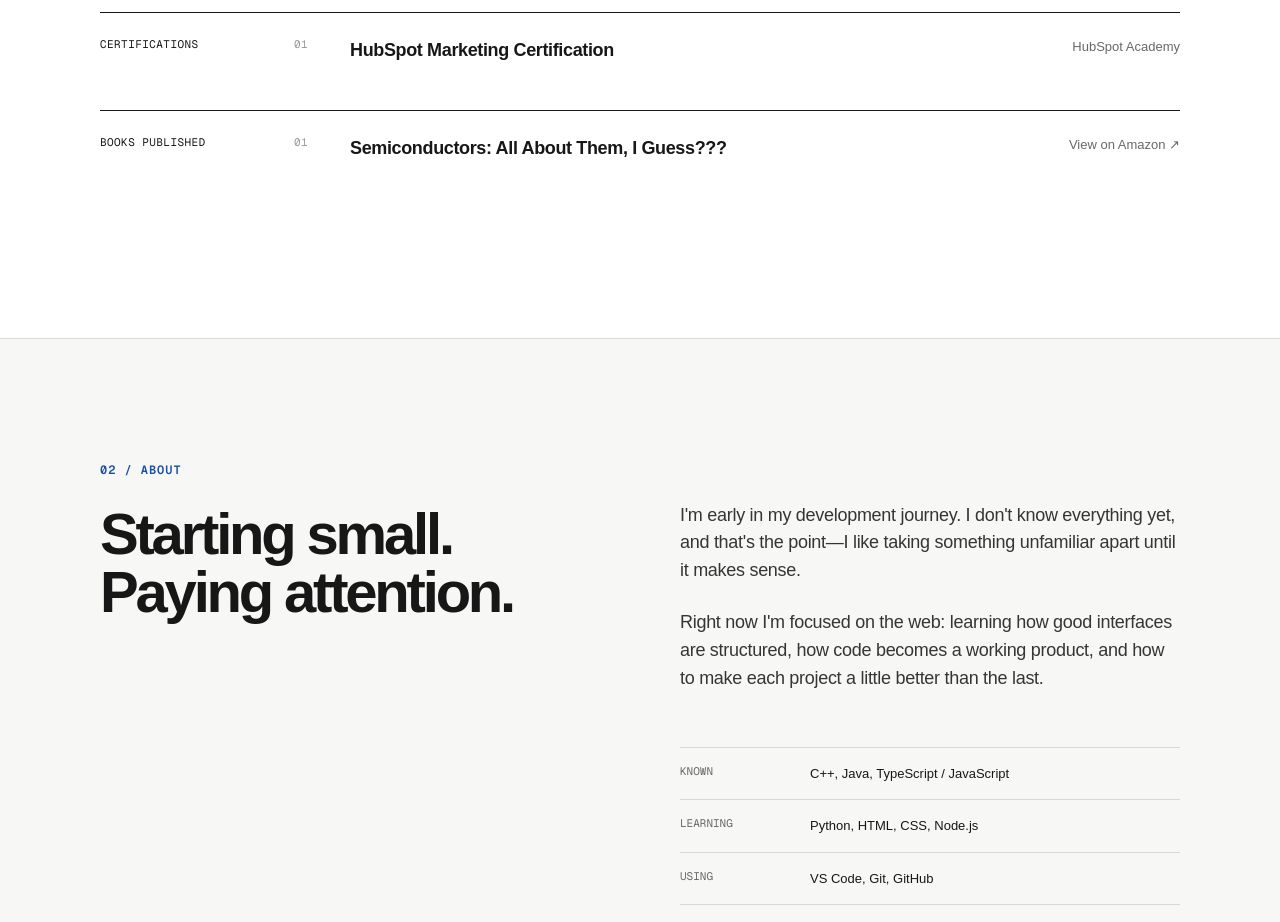
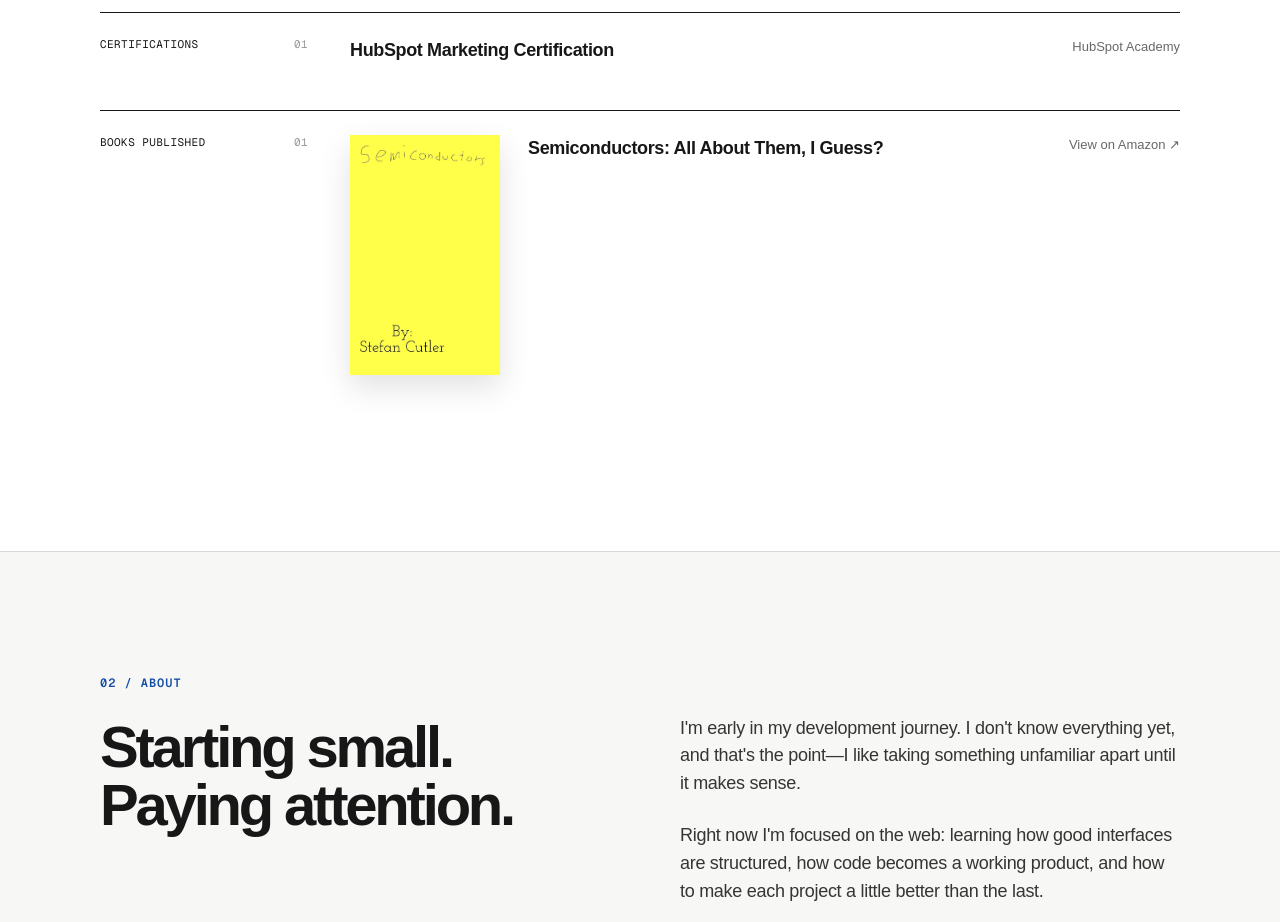
Before and after one commit to WHYDOESTHISWORLDEXIST/stefan-portfolio, a Next.js app: page / in a window 1280 px wide. Shown: the part 1820-2742 px from the top of the page. Built offline with nearby package versions, Linux system fonts and the light colour scheme.

Commit message:
Add published book cover

```diff
--- a/app/globals.css
+++ b/app/globals.css
@@ -21,8 +21,8 @@ a { color:inherit; text-decoration:none; }
 .heroMeta a { color:var(--ink); border-bottom:1px solid var(--ink); padding-bottom:3px; }
 .work { padding:112px 0 130px; border-top:1px solid var(--line); }.sectionHead { display:grid; grid-template-columns:180px 1fr; margin-bottom:64px; }.sectionHead h2 { margin:0; font-size:clamp(38px,5vw,58px); line-height:1; letter-spacing:-.055em; font-weight:600; }
 .projectList { border-top:1px solid var(--ink); }.project { display:grid; grid-template-columns:70px 1fr 240px; gap:38px; padding:34px 0 38px; border-bottom:1px solid var(--line); }.projectNumber { padding-top:6px; color:var(--muted); font:12px var(--font-geist-mono),monospace; }.project h3 { margin:0 0 10px; font-size:25px; letter-spacing:-.035em; font-weight:600; }.project p { max-width:520px; margin:0; color:var(--muted); font-size:15px; line-height:1.55; }.projectMeta { display:flex; justify-content:space-between; gap:16px; padding-top:6px; color:var(--muted); font:11px/1.4 var(--font-geist-mono),monospace; text-transform:uppercase; letter-spacing:.04em; }
-.record { padding:0 0 130px; }.recordBlock { scroll-margin-top:72px; display:grid; grid-template-columns:250px 1fr; border-top:1px solid var(--ink); padding:24px 0 46px; }.recordTitle { display:flex; justify-content:space-between; padding-right:42px; }.recordTitle p,.recordTitle span { margin:0; font:11px var(--font-geist-mono),monospace; text-transform:uppercase; letter-spacing:.04em; }.recordTitle span { color:#999; }.recordEntry { display:flex; justify-content:space-between; gap:24px; }.recordEntry strong { font-size:18px; letter-spacing:-.02em; }.recordEntry span,.emptyEntry { color:var(--muted); font-size:13px; line-height:1.5; }.emptyEntry { font-style:italic; }.recordLink:hover strong { color:var(--accent); }.recordLink span { white-space:nowrap; }
+.record { padding:0 0 130px; }.recordBlock { scroll-margin-top:72px; display:grid; grid-template-columns:250px 1fr; border-top:1px solid var(--ink); padding:24px 0 46px; }.recordTitle { display:flex; justify-content:space-between; padding-right:42px; }.recordTitle p,.recordTitle span { margin:0; font:11px var(--font-geist-mono),monospace; text-transform:uppercase; letter-spacing:.04em; }.recordTitle span { color:#999; }.recordEntry { display:flex; justify-content:space-between; gap:24px; }.recordEntry strong { font-size:18px; letter-spacing:-.02em; }.recordEntry span,.emptyEntry { color:var(--muted); font-size:13px; line-height:1.5; }.emptyEntry { font-style:italic; }.recordLink:hover strong { color:var(--accent); }.recordLink span { white-space:nowrap; }.bookEntry { justify-content:flex-start; align-items:flex-start; gap:28px; }.bookEntry img { width:150px; height:auto; display:block; box-shadow:0 12px 30px rgba(0,0,0,.12); }.bookDetails { display:flex; min-height:240px; flex:1; justify-content:space-between; gap:24px; align-items:flex-start; }.bookDetails strong { color:var(--ink); max-width:420px; }.bookDetails>span { white-space:nowrap; }
 .about { background:var(--paper); border-block:1px solid var(--line); padding:124px 0; }.aboutGrid { display:grid; grid-template-columns:1fr 1fr; gap:80px; }.about .sectionHead { display:block; }.about .sectionHead>p { margin-bottom:28px; }.aboutCopy { padding-top:39px; }.aboutCopy>p { margin:0 0 24px; color:#353535; font-size:18px; line-height:1.55; letter-spacing:-.016em; }.aboutCopy dl { margin:54px 0 0; border-top:1px solid var(--line); }.aboutCopy dl div { display:grid; grid-template-columns:130px 1fr; padding:16px 0; border-bottom:1px solid var(--line); }.aboutCopy dt { color:var(--muted); font:11px var(--font-geist-mono),monospace; text-transform:uppercase; }.aboutCopy dd { margin:0; font-size:13px; }
 .contact { padding:132px 0 144px; }.contact h2 { max-width:880px; margin:28px 0 54px; font-size:clamp(42px,6vw,72px); line-height:1.06; letter-spacing:-.06em; font-weight:600; }.contactLinks { display:flex; flex-wrap:wrap; gap:18px 34px; }.emailLink { display:inline-block; color:var(--accent); font-size:19px; border-bottom:1px solid currentColor; padding-bottom:4px; }.footer { padding:28px 0 34px; border-top:1px solid var(--line); display:flex; justify-content:space-between; color:var(--muted); font:11px var(--font-geist-mono),monospace; text-transform:uppercase; letter-spacing:.04em; }
-@media (max-width:760px) { .shell{width:min(100% - 32px,1080px)}.navLinks{gap:16px}.topicBar{overflow-x:auto}.topicBarInner{width:650px;margin-left:16px}.topicBar a{padding-block:13px}.hero{min-height:610px;padding-top:90px}.hero h1{font-size:clamp(58px,18vw,78px)}.intro{font-size:23px}.heroMeta{display:block}.heroMeta span{display:block;margin-top:18px}.work{padding:86px 0 100px}.sectionHead{display:block;margin-bottom:44px}.sectionHead>p{margin-bottom:20px}.project{grid-template-columns:36px 1fr;gap:12px;padding:28px 0}.projectMeta{grid-column:2;justify-content:flex-start;margin-top:4px}.record{padding-bottom:90px}.recordBlock{grid-template-columns:1fr;gap:24px}.recordTitle{padding-right:0}.recordEntry{display:block}.recordEntry span{display:block;margin-top:8px}.about{padding:90px 0}.aboutGrid{grid-template-columns:1fr;gap:0}.aboutCopy{padding-top:0}.contact{padding:96px 0 110px}.contact h2{font-size:45px}.footer{padding-bottom:28px}}
+@media (max-width:760px) { .shell{width:min(100% - 32px,1080px)}.navLinks{gap:16px}.topicBar{overflow-x:auto}.topicBarInner{width:650px;margin-left:16px}.topicBar a{padding-block:13px}.hero{min-height:610px;padding-top:90px}.hero h1{font-size:clamp(58px,18vw,78px)}.intro{font-size:23px}.heroMeta{display:block}.heroMeta span{display:block;margin-top:18px}.work{padding:86px 0 100px}.sectionHead{display:block;margin-bottom:44px}.sectionHead>p{margin-bottom:20px}.project{grid-template-columns:36px 1fr;gap:12px;padding:28px 0}.projectMeta{grid-column:2;justify-content:flex-start;margin-top:4px}.record{padding-bottom:90px}.recordBlock{grid-template-columns:1fr;gap:24px}.recordTitle{padding-right:0}.recordEntry{display:block}.recordEntry span{display:block;margin-top:8px}.bookEntry{display:flex}.bookEntry img{width:112px}.bookDetails{display:block;min-height:0}.bookDetails>span{margin-top:12px}.about{padding:90px 0}.aboutGrid{grid-template-columns:1fr;gap:0}.aboutCopy{padding-top:0}.contact{padding:96px 0 110px}.contact h2{font-size:45px}.footer{padding-bottom:28px}}
 @media (prefers-reduced-motion:reduce){html{scroll-behavior:auto}}
--- a/app/page.tsx
+++ b/app/page.tsx
@@ -71,8 +71,9 @@ export default function Home() {
         </div>
         <div className="recordBlock" id="books">
           <div className="recordTitle"><p>Books published</p><span>01</span></div>
-          <a className="recordEntry recordLink" href="https://www.amazon.com/s?k=Semiconductors%3A+All+About+Them%2C+I+Guess%3F%3F%3F&i=stripbooks" target="_blank" rel="noreferrer">
-            <strong>Semiconductors: All About Them, I Guess???</strong><span>View on Amazon ↗</span>
+          <a className="recordEntry recordLink bookEntry" href="https://www.amazon.com/dp/B0HBPKS26N" target="_blank" rel="noreferrer">
+            <img src="/book-semiconductors.jpg" alt="Cover of Semiconductors: All About Them, I Guess? by Stefan Cutler" />
+            <span className="bookDetails"><strong>Semiconductors: All About Them, I Guess?</strong><span>View on Amazon ↗</span></span>
           </a>
         </div>
       </section>
```
Also changed, not shown: public/book-semiconductors.jpg (added).
